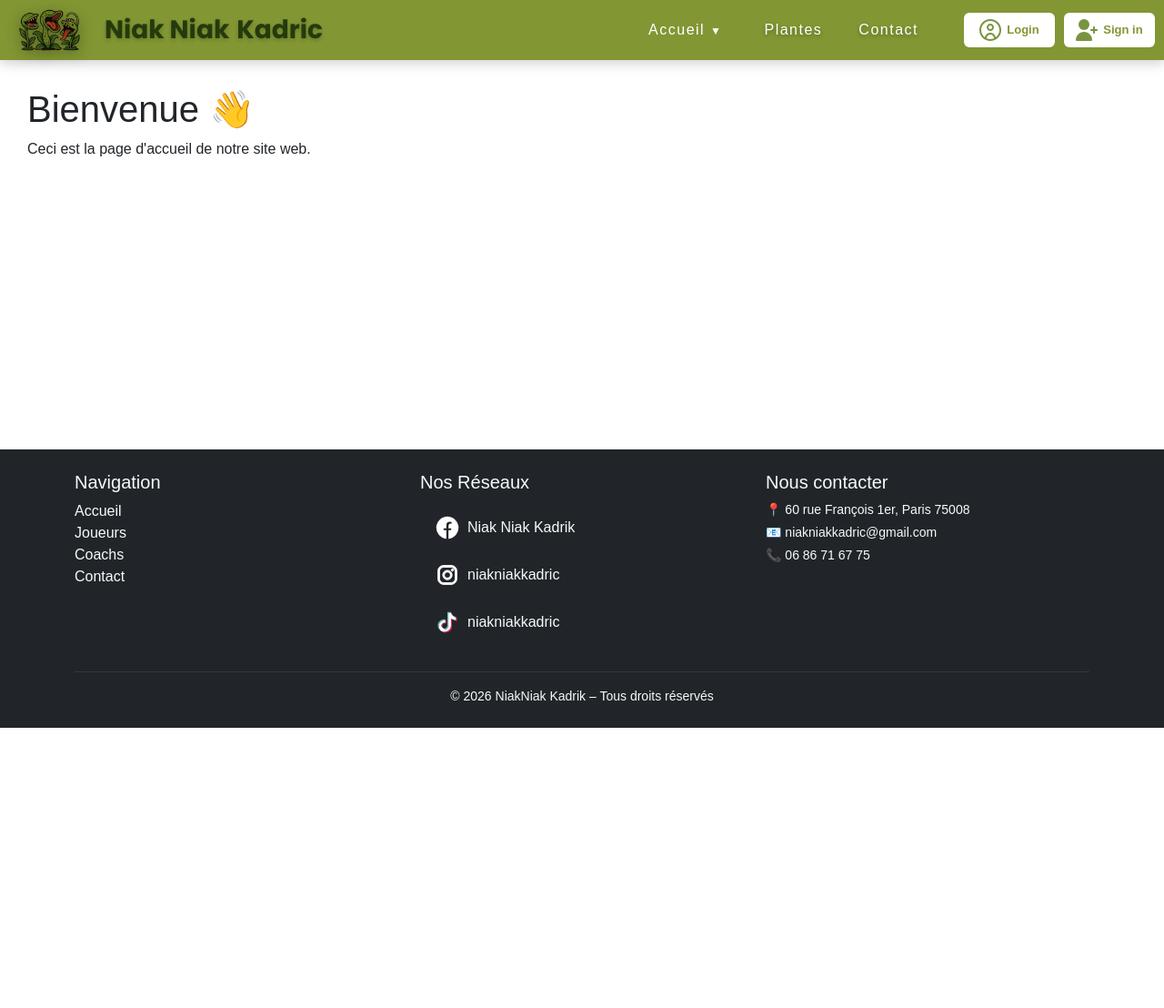
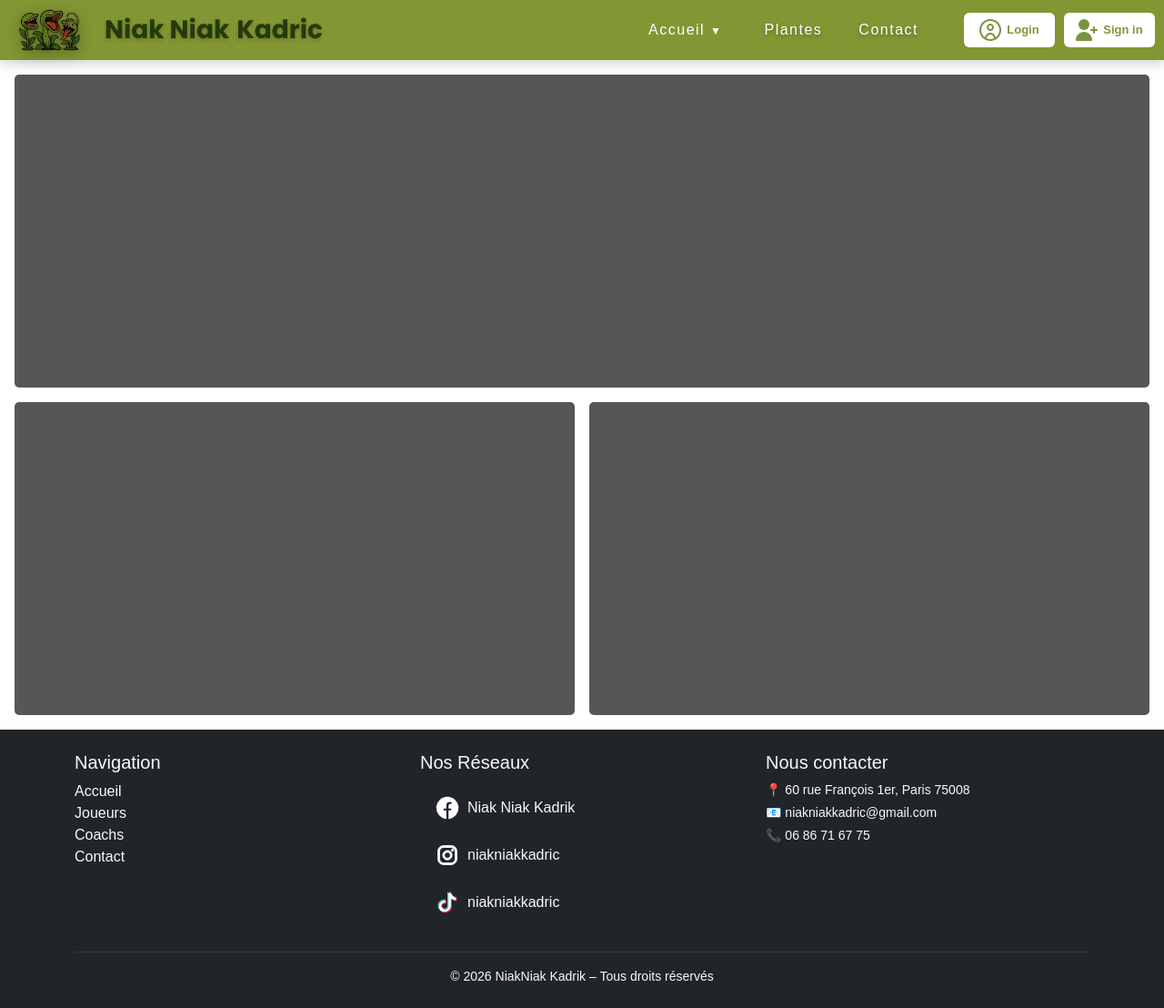
Before and after one commit to GhoX-Xelos/stage, a PHP site: page / in a window 1280 px wide. Shown: the whole page at 91% size. Before the commit the page ends 800 px from the top, so only its background shows below. Run offline with PHP 8.4, Linux system fonts and the light colour scheme; data comes from the database, SQL or seed files in the repository.

Commit message:
grid de l accueil

```diff
--- /dev/null
+++ b/public/css/accueil.css
@@ -0,0 +1,45 @@
+.grid {
+    display: grid;
+    height: 100%;
+    min-height: calc(100vh - 80px);
+    width: 100%;
+    grid-template-columns: 1fr 1fr;
+    grid-template-rows: 1fr 1fr;
+    grid-template-areas:
+      "carrousel carrousel"
+      "presentation objectif";
+    gap: 1rem 1rem;
+    padding: 1rem 1rem 0 1rem;
+    box-sizing: border-box;
+    margin-bottom: 1rem;
+}
+
+#accueil {
+    display: grid;
+    height: calc(100vh - 0px);
+    width: 100%;
+    grid-template-columns: 1fr 1fr;
+    grid-template-rows: 1fr 1fr;
+    grid-template-areas:
+      "carrousel carrousel"
+      "presentation objectif";
+    gap: 1rem;
+    padding: 1rem;
+    box-sizing: border-box;
+}
+
+#carrousel { grid-area: carrousel; }
+#presentation { grid-area: presentation; }
+#objectif { grid-area: objectif; }
+
+:root{
+    --main-radius:5px;
+    --main-padding:5px;
+  }
+
+.block {
+    background:#565656;
+    border-radius: var(--main-radius);
+    padding: var(--main-padding);
+    color: white;
+  }
--- a/views/home/index.php
+++ b/views/home/index.php
@@ -11,10 +11,7 @@
 
 <?php include __DIR__ . '/../layout/header.php'; ?>
 
-<main style="padding: 30px;">
-    <h1>Bienvenue 👋</h1>
-    <p>Ceci est la page d'accueil de notre site web.</p>
-</main>
+<?php include __DIR__ . '/../presentation/accueil.php'; ?>
 
 <?php include __DIR__ . '/../layout/footer.php'; ?>
 
--- a/views/layout/footer.php
+++ b/views/layout/footer.php
@@ -26,7 +26,7 @@ $stmtReseaux = $pdo->query("SELECT * FROM reseaux ORDER BY id");
 $reseaux = $stmtReseaux->fetchAll();
 ?>
 
-<footer class="bg-dark text-light mt-5">
+<footer class="bg-dark text-light mt-0">
   <div class="container py-4">
     <div class="row">
 
--- /dev/null
+++ b/views/presentation/accueil.php
@@ -0,0 +1,17 @@
+<!DOCTYPE html>
+<html lang="en">
+<head>
+    <meta charset="UTF-8">
+    <meta name="viewport" content="width=device-width, initial-scale=1.0">
+    <link rel="stylesheet" href="./public/css/accueil.css">
+    <title>Niak Niak Kadric</title>
+</head>
+<body>
+    <div class="grid">
+        <div class="block" id="carrousel"> </div>
+        <div class="block" id="presentation"> </div>
+        <div class="block" id="objectif"> </div>
+    </div>
+
+</body>
+</html>
```
